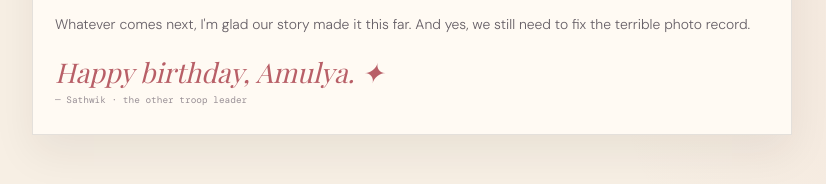
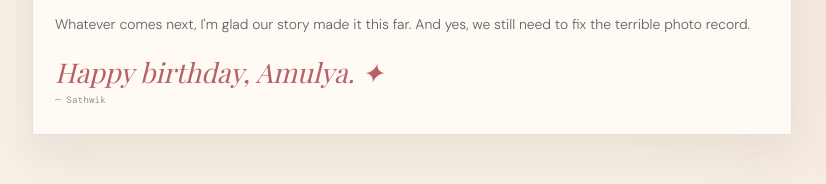
Before and after one commit to AEC0/25, a plain HTML site: page index.html in a window 1280 px wide. Shown: the part 2391-2575 px from the top of the page, without its empty margins (228-1054 px from the left). Drawn offline with nearby package versions, Linux system fonts and the light colour scheme; a web font is replaced by a local one.

Commit message:
Update signature formatting in index.html

```diff
--- a/index.html
+++ b/index.html
@@ -656,7 +656,7 @@
           </p>
 
           <span class="sig">Happy birthday, Amulya. ✦</span>
-          <span class="sig2">— Sathwik · the other troop leader</span>
+          <span class="sig2">— Sathwik </span>
         </article>
 
         <div style="text-align:center;margin-top:25px" class="reveal">
```
